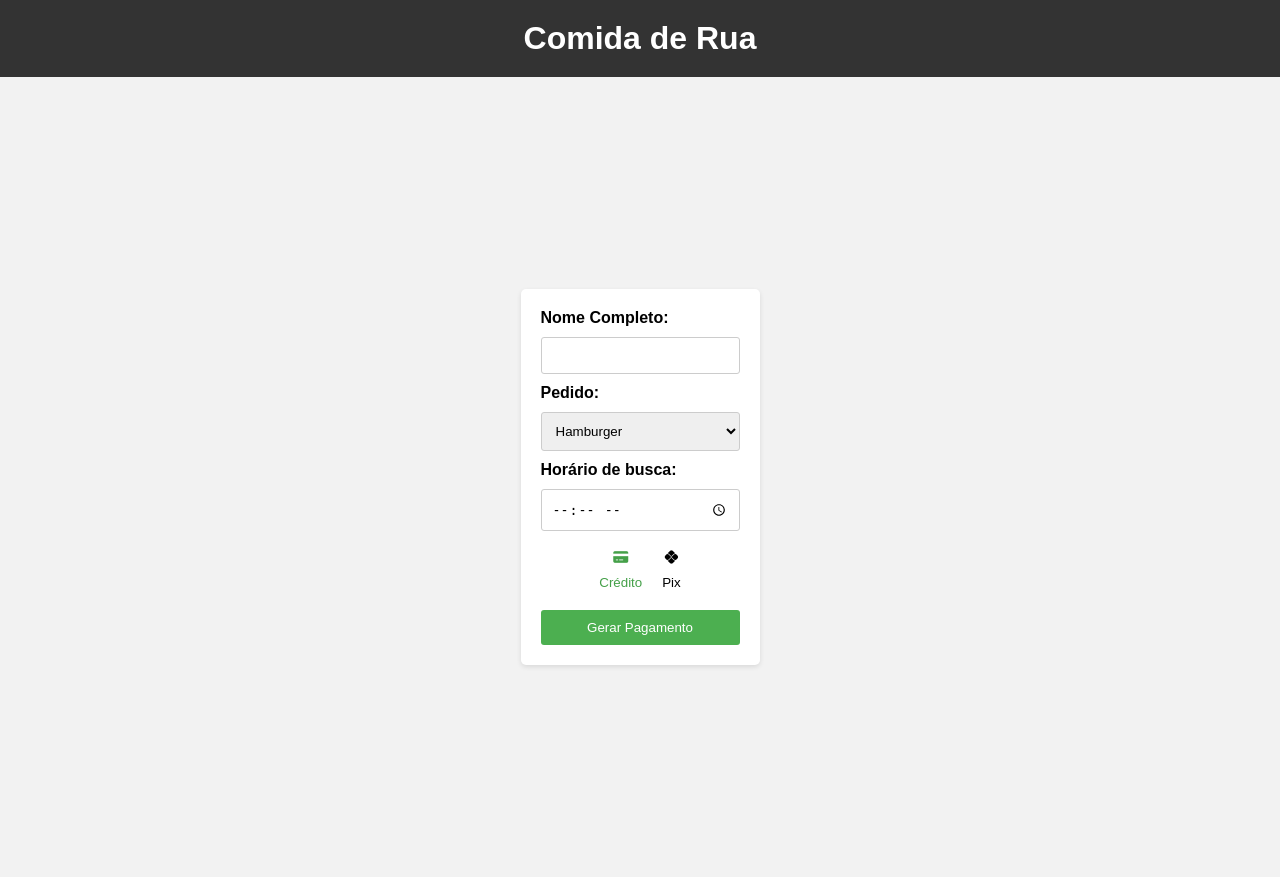
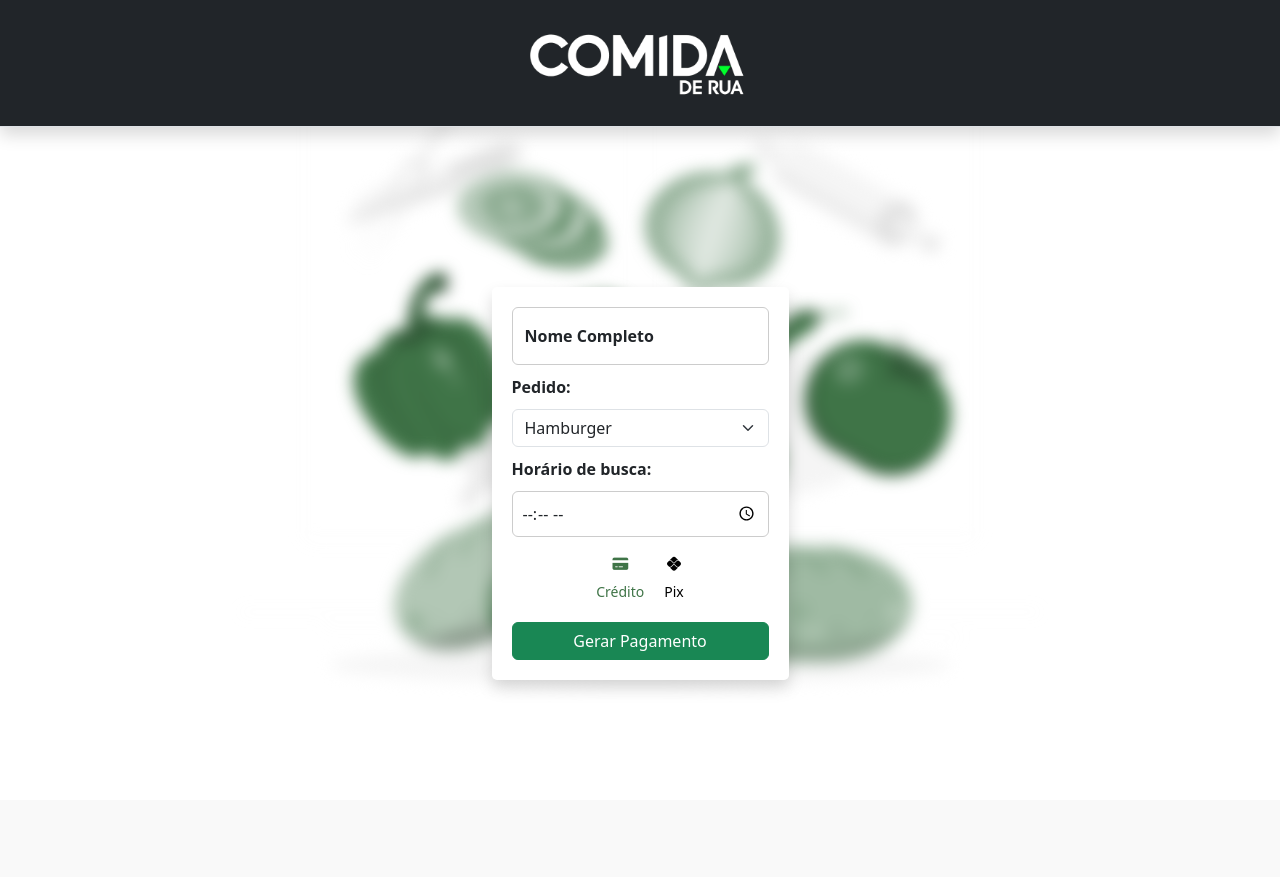
Before and after one commit to edsonrenanbaierle/Projeto-Formulario, a Flask app: page / in a window 1280 px wide. After the commit the page ends 690 px from the top, so only its background shows below. Run offline with Flask 3, Linux system fonts and the light colour scheme; some libraries are stand-ins or nearby versions.

Commit message:
Ajustando estilos e dando merge do qrcode

```diff
--- a/app.py
+++ b/app.py
@@ -52,8 +52,6 @@ def processar_pagamento():
         'payment_method': payment_method
     }
 
-    jsonify(valor)
-
     qr_code_data = processar_pagamento_api(name, order, hour)
 
     return render_template('pagamentoFinalizado.html', qr_code_data=qr_code_data, valor=valor)
--- a/static/index.css
+++ b/static/index.css
@@ -1,4 +1,6 @@
-
+*, hmtl{
+  box-sizing: border-box;
+}
 body {
   font-family: Arial, sans-serif;
   background-color: #f2f2f2;
@@ -20,8 +22,7 @@ h1 {
 main {
   display: flex;
   justify-content: center;
-  align-items: center;
-  height: 100vh;
+  margin-top: 10rem;
 }
 
 section {
@@ -60,16 +61,6 @@ button:hover {
   background-color: #45a049;
 }
 
-/* .methods_payment {
-  display: flex;
-  justify-content: center;
-  margin-bottom: 10px;
-}
-
-.methods_payment i:first-child {
-  margin-right: 20px;
-} */
-
 .methods_payment {
   display: flex;
   flex-direction: column;
@@ -98,5 +89,32 @@ button:hover {
 }
 
 .select {
-  color: #45a049!important;
+  color: #3F7447!important;
 }
+
+.qr_code {
+  display: flex;
+  justify-content: center;
+}
+
+.swiper-container {
+  width: 600px;
+  height: 400px;
+}
+.swiper-slide {
+  text-align: center;
+  font-size: 30px;
+  background: #fff;
+  display: flex;
+  justify-content: center;
+  align-items: center;
+}
+
+.background_food {
+  position: absolute;
+  top: 0;
+  width: 100%;
+  height: 100vh;
+  filter: blur(8px);
+  z-index: -2;
+}
--- a/templates/index.html
+++ b/templates/index.html
@@ -6,26 +6,35 @@
     <link rel="stylesheet" href="../static/index.css">
     <script src="https://cdn.jsdelivr.net/npm/sweetalert2@10"></script>
     <script src="https://kit.fontawesome.com/5beb01dd07.js" crossorigin="anonymous"></script>
+    <link rel="stylesheet" href="https://cdn.jsdelivr.net/npm/bootstrap@5.3.0/dist/css/bootstrap.min.css">
+    <script src="https://cdn.jsdelivr.net/npm/bootstrap@5.3.0/dist/js/bootstrap.bundle.min.js" defer></script>
+
 
     <title>Comida de Rua</title>
 </head>
 <body>
-    <header>
-        <h1>Comida de Rua</h1>
-    </header>
+        <nav class="navbar bg-dark border-bottom border-bottom-dark shadow">
+            <div class="container d-flex justify-content-center">
+                <img src="../static/image-removebg-preview (9).png" width="300">
+            </div>
+        </nav>
+        <embed src="../static/shawarma-animate.svg" type="" class="background_food" >
+
     <main>
-        <section>
+        <section class="shadow">
             <form action="/concluirPagamento" method="POST">
-                <label for="name">Nome Completo: </label>
-                <input type="text" required id="name" name="name">
+                <div class="form-floating">
+                    <input type="text" class="form-control rounded" required id="name" name="name" placeholder="teste">
+                    <label for="name">Nome Completo</label>
+                </div>
                 <label for="order">Pedido:</label>
-                <select name="order" id="order">
+                <select name="order" id="order" class="form-select rounded">
                     {% for item in dados %}
                     <option value="{{item.value}}">{{item.key}}</option>
                     {% endfor %}
                 </select>
                 <label for="hour">Horário de busca:</label>
-                <input type="time" id="hour" name="hour" placeholder="HH:MM" required>
+                <input type="time" id="hour" name="hour" class="form-control rounded" placeholder="HH:MM" required>
                         <div class="payments">
                             <button type="button" class="methods_payment select" id="credit" onclick="selectPayment(event, 'Crédito')">
                                 <i class="fas fa-credit-card"></i> <span>Crédito</span>
@@ -34,55 +43,21 @@
                                 <i class="fab fa-pix"></i> <span>Pix</span>
                             </button>
                     </div>
-                <input type="hidden" id="payment_method_input" name="payment_method" value="">
-                <button type="submit">Gerar Pagamento</button>
+                <input type="hidden" id="payment_method_input" name="payment_method" value="Crédito">
+                <button type="submit" class="btn btn-success">Gerar Pagamento</button>
             </form>
         </section>
     </main>
     <script>
-        document.addEventListener('DOMContentLoaded', function() {
+        function reset() {
+        var form = document.querySelector('form');
+        form.reset();
+        }
 
-            // Obter o formulário
-            var form = document.querySelector('form');
-
-            // Adicionar um evento de envio ao formulário
-            form.addEventListener('submit', function(e) {
-                // Impedir o envio padrão do formulário
-                e.preventDefault();
-
-                // Criar um objeto FormData para enviar o formulário
-                var formData = new FormData(form);
-
-                // Fazer uma solicitação AJAX para enviar o formulário
-                var xhr = new XMLHttpRequest();
-                xhr.open(form.method, form.action, true);
-                xhr.setRequestHeader('X-Requested-With', 'XMLHttpRequest');
-                xhr.onload = function() {
-                    if (xhr.status === 200) {
-                        // Analisar a resposta JSON
-                        // console.log(xhr)
-                        var response = JSON.parse(xhr.responseText);
-                        // console.log(response[0].name)
-                        console.log(response.name)
-                        // Obter os valores do objeto JSON
-                        var name = response.name;
-                        var order = response.order;
-                        var hour = response.hour;
-                        var payment_method = response.payment_method
-
-                        // Exibir o toast com a mensagem de confirmação
-                        Swal.fire({
-                            icon: 'success',
-                            title: 'Pedido realizado com sucesso!',
-                            html: 'Nome: ' + name + '<br> Pedido: ' + order + '<br> Horário: ' + hour + '<br> Pagamento: ' + payment_method,
-                            showCloseButton: true,
-                        });
-
-                        form.reset()
-                    }
-                };
-                xhr.send(formData);
-            });
+        window.addEventListener('pageshow', function(event) {
+        if (event.persisted) {
+            reset();
+        }
         });
         function selectPayment(event, paymentMethod) {
             console.log(paymentMethod);
@@ -101,8 +76,6 @@
             paymentMethodField.value = paymentMethod;
         }
 
-
-
     </script>
 </body>
 </html>
```
Also changed, not shown: templates/pagamentoFinalizado.html (+34 -5 lines), static/image-removebg-preview (9).png (added), static/shawarma-animate.svg (added).
